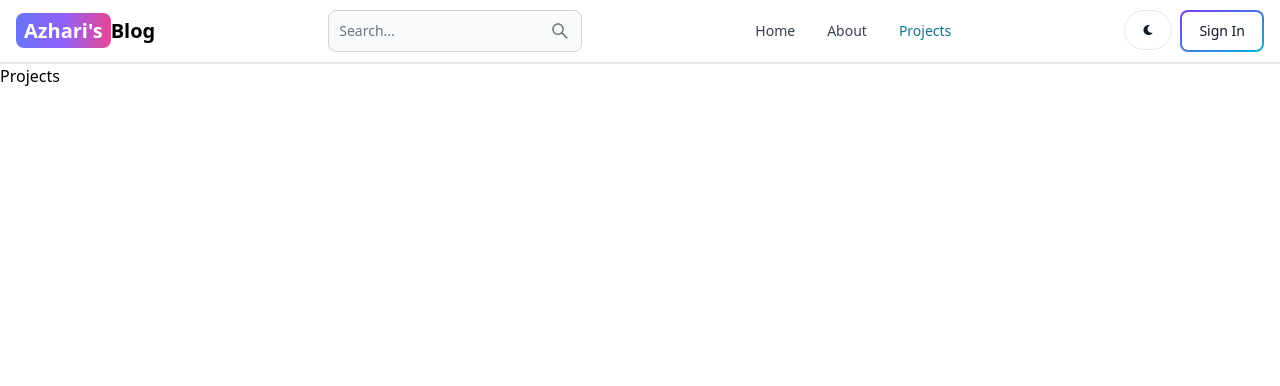
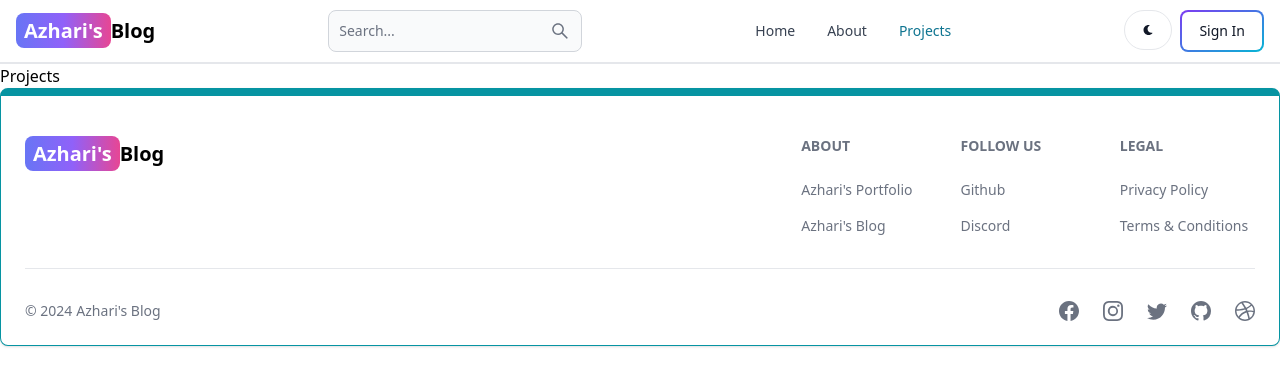
Before and after one commit to azharihsb-27/mern-blog, a React (Vite) app in the folder client/: page /projects in a window 1280 px wide. Shown: the top 386 px of the page. Built offline with nearby package versions, Linux system fonts and the light colour scheme.

Commit message:
add footer component

```diff
--- a/client/src/App.jsx
+++ b/client/src/App.jsx
@@ -6,6 +6,7 @@
 import Dashboard from './pages/Dashboard';
 import Projects from './pages/Projects';
 import Header from './components/Header';
+import Footer from './components/Footer';
 
 export default function App() {
   return (
@@ -19,6 +20,7 @@
         <Route path="/dashboard" element={<Dashboard />} />
         <Route path="/projects" element={<Projects />} />
       </Routes>
+      <Footer />
     </BrowserRouter>
   );
 }
--- /dev/null
+++ b/client/src/components/Footer.jsx
@@ -0,0 +1,102 @@
+/* eslint-disable react/no-unescaped-entities */
+import {
+  Footer,
+  FooterCopyright,
+  FooterDivider,
+  FooterIcon,
+  FooterLink,
+  FooterLinkGroup,
+  FooterTitle,
+} from 'flowbite-react';
+import { Link } from 'react-router-dom';
+import {
+  BsFacebook,
+  BsInstagram,
+  BsTwitter,
+  BsGithub,
+  BsDribbble,
+} from 'react-icons/bs';
+
+export default function FooterComponent() {
+  return (
+    <Footer container className="border border-t-8 border-teal-500">
+      <div className="w-full max-w-7xl mx-auto">
+        <div className="grid w-full justify-between sm:flex md:grid-cols-1">
+          <div className="mt-5">
+            <Link
+              to="/"
+              className="self-center whitespace-nowrap text-lg sm:text-xl font-semibold dark:text-white"
+            >
+              <span className="px-2 py-1 bg-gradient-to-r from-indigo-500 via-purple-500 to-pink-500 rounded-lg text-white">
+                Azhari's
+              </span>
+              Blog
+            </Link>
+          </div>
+          <div className="grid grid-cols-2 gap-8 mt-4 sm:grid-cols-3 sm:gap-6">
+            <div>
+              <FooterTitle title="About" />
+              <FooterLinkGroup col>
+                <FooterLink
+                  href="https://azharihsb.com"
+                  target="_blank"
+                  rel="noreferrer noopener"
+                >
+                  Azhari's Portfolio
+                </FooterLink>
+                <FooterLink
+                  href="/about"
+                  target="_blank"
+                  rel="noreferrer noopener"
+                >
+                  Azhari's Blog
+                </FooterLink>
+              </FooterLinkGroup>
+            </div>
+            <div>
+              <FooterTitle title="Follow Us" />
+              <FooterLinkGroup col>
+                <FooterLink
+                  href="https://github.com/azharihsb-27"
+                  target="_blank"
+                  rel="noreferrer noopener"
+                >
+                  Github
+                </FooterLink>
+                <FooterLink href="#" target="_blank" rel="noreferrer noopener">
+                  Discord
+                </FooterLink>
+              </FooterLinkGroup>
+            </div>
+            <div>
+              <FooterTitle title="Legal" />
+              <FooterLinkGroup col>
+                <FooterLink href="#" target="_blank" rel="noreferrer noopener">
+                  Privacy Policy
+                </FooterLink>
+                <FooterLink href="#" target="_blank" rel="noreferrer noopener">
+                  Terms &amp; Conditions
+                </FooterLink>
+              </FooterLinkGroup>
+            </div>
+          </div>
+        </div>
+        <FooterDivider />
+        <div className="w-full sm:flex sm:items-center sm:justify-between">
+          <FooterCopyright
+            href="#"
+            by="Azhari's Blog"
+            year={new Date().getFullYear()}
+          />
+          <div className="flex gap-6 mt-4 sm:mt-0 sm:justify-center">
+            <FooterIcon href="#" icon={BsFacebook} />
+            <FooterIcon href="#" icon={BsInstagram} />
+            <FooterIcon href="#" icon={BsTwitter} />
+            <FooterIcon href="#" icon={BsGithub} />
+            <FooterIcon href="#" icon={BsDribbble} />
+          </div>
+        </div>
+      </div>
+    </Footer>
+  );
+}
--- a/client/src/pages/SignUp.jsx
+++ b/client/src/pages/SignUp.jsx
@@ -63,6 +63,7 @@
             or with Google.
           </p>
         </div>
+
         {/* Right */}
         <div className="flex-1">
           <form className="flex flex-col gap-4" onSubmit={handleSubmit}>
```
